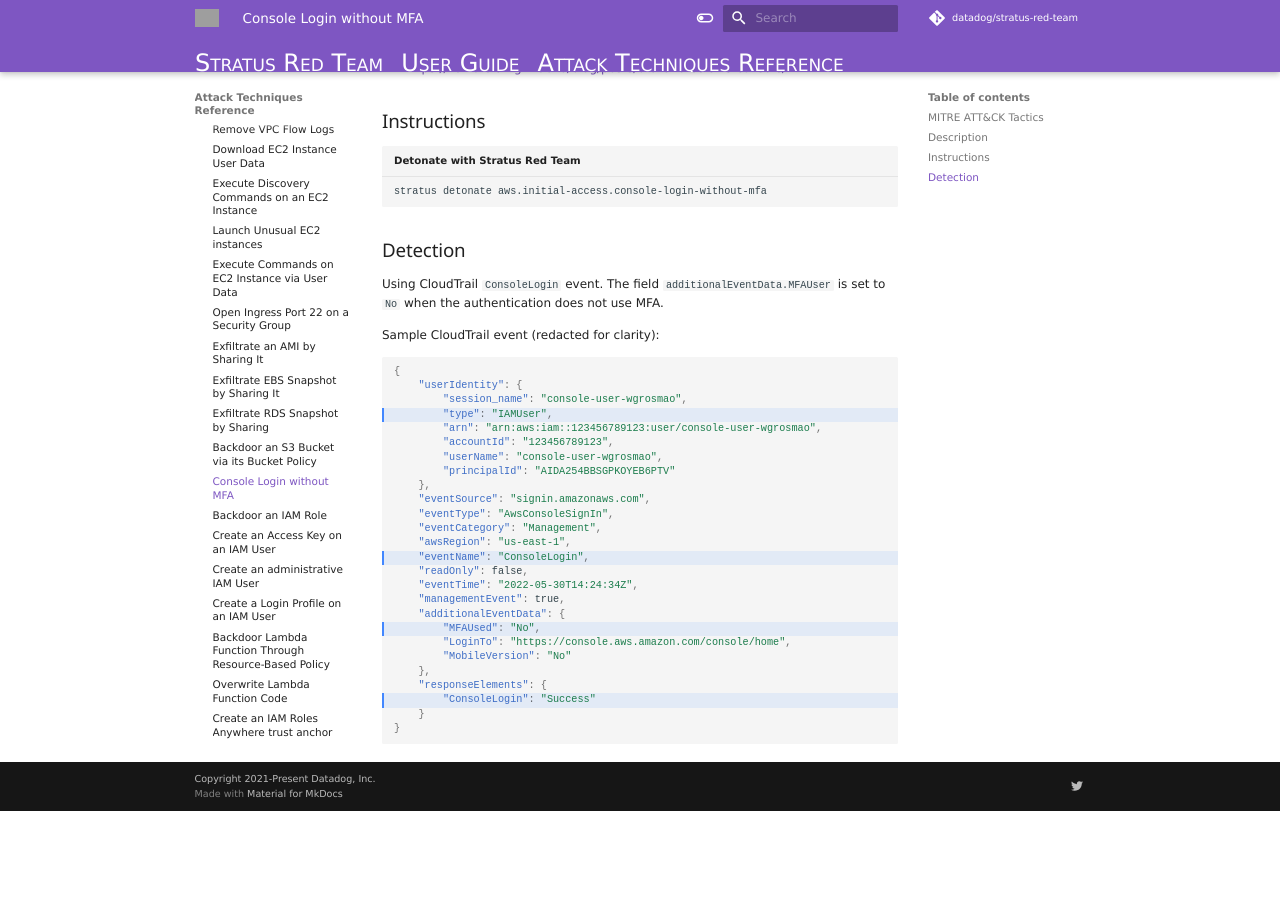
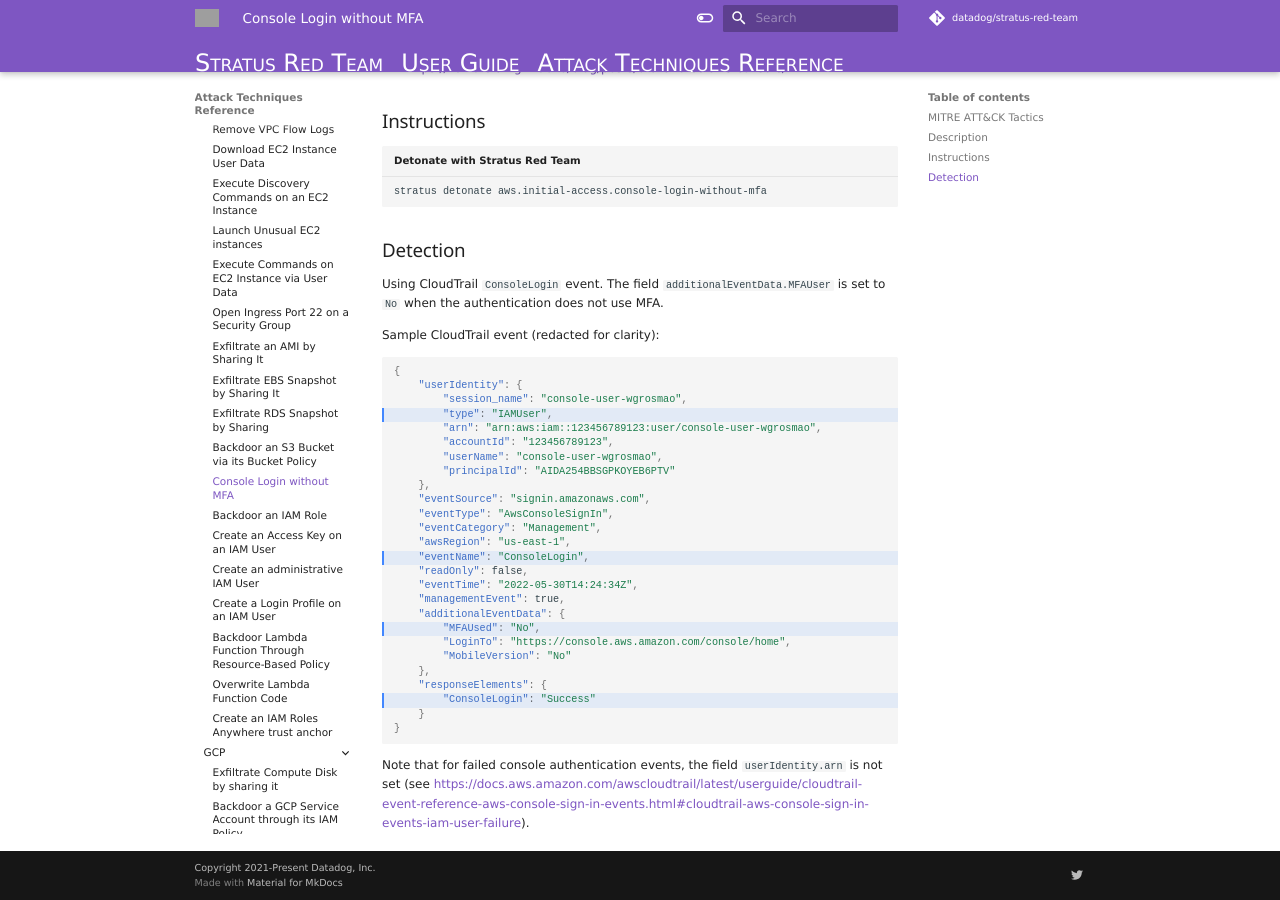
Before and after one commit to DataDog/stratus-red-team, an MkDocs documentation site: the page built from docs/attack-techniques/AWS/aws.initial-access.console-login-without-mfa.md, in a window 1280 px wide and 900 px high, scrolled down 594 px. Built offline with MkDocs 1.6.1 and Material for MkDocs 9.7.7, drawn with Linux system fonts in a browser that asks for light colours; nearby versions of some CDN libraries; library files that are not in the unit come from our copies; comment, search, counter and statistics services are not loaded; before the commit the page ends 1405 px from its top, so only the background shows below that; grey boxes are pictures that could not be loaded.

Commit message:
Autogenerate docs

````diff
--- a/docs/attack-techniques/AWS/aws.initial-access.console-login-without-mfa.md
+++ b/docs/attack-techniques/AWS/aws.initial-access.console-login-without-mfa.md
@@ -75,3 +75,5 @@
 	}
 }
 ```
+
+Note that for failed console authentication events, the field <code>userIdentity.arn</code> is not set (see https://docs.aws.amazon.com/awscloudtrail/latest/userguide/cloudtrail-event-reference-aws-console-sign-in-events.html#cloudtrail-aws-console-sign-in-events-iam-user-failure).
````
